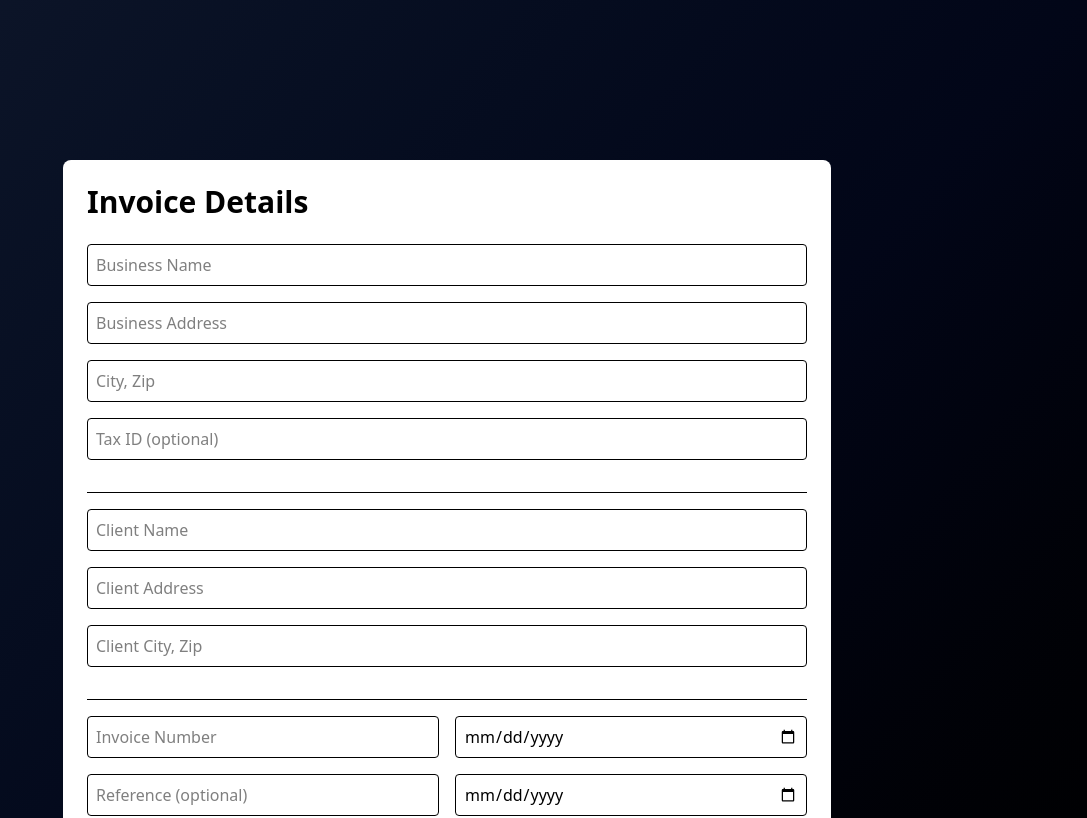
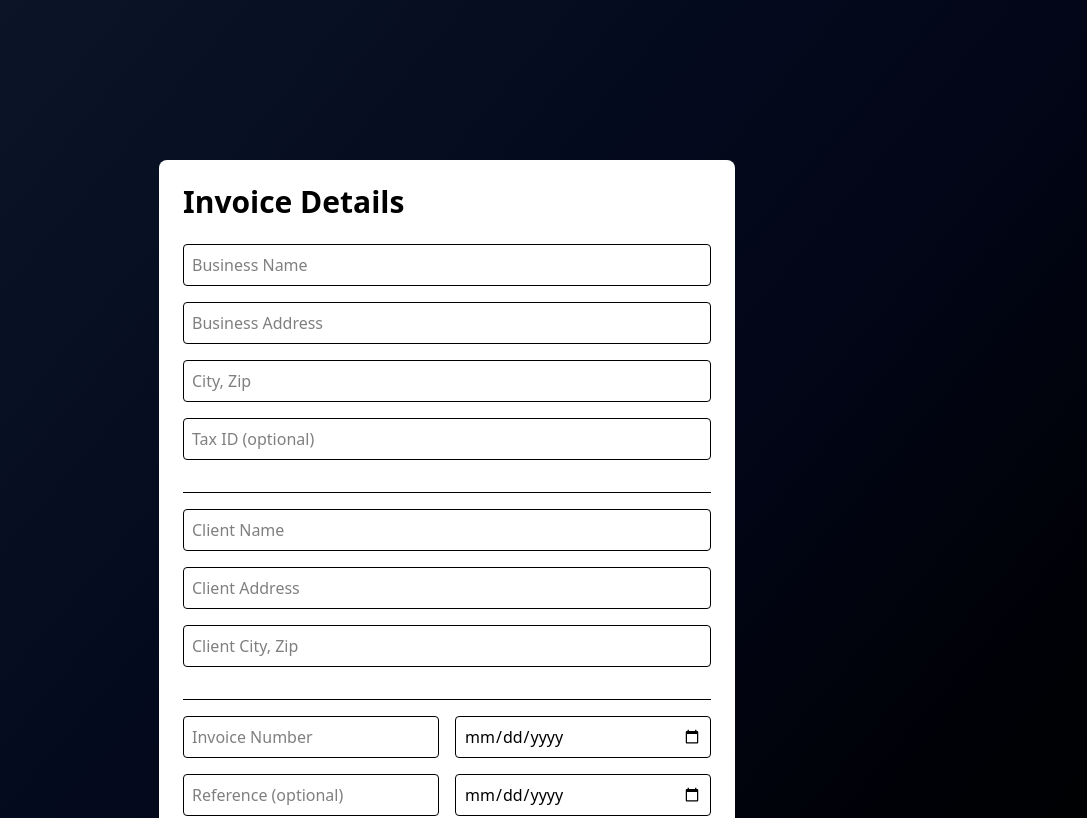
Before and after one commit to ben-abdurrehman/autoInvoice, a Next.js app: page /create in a window 1280 px wide. Shown: the top 818 px of the page, without its empty margins (193-1280 px from the left). Built offline with nearby package versions, Linux system fonts and the light colour scheme.

Commit message:
Modification

```diff
--- a/src/app/create/page.js
+++ b/src/app/create/page.js
@@ -66,7 +66,7 @@ export default function InvoiceFormPage() {
 
   return (
     <main className='w-full bg-gradient-to-br from-slate-900 via-slate-950 to-black py-40'>
-        <div className=" lg:w-3xl 2xl:w-4xl bg-white mx-auto p-6 rounded-lg space-y-6">
+        <div className="w-lg lg:w-xl 2xl:w-2xl bg-white mx-auto p-6 rounded-lg space-y-6">
         <h1 className="text-3xl font-bold">Invoice Details</h1>
         <form onSubmit={handleSubmit} className="space-y-4">
             <input className="w-full border p-2 rounded" placeholder="Business Name" value={form.businessName} onChange={(e) => setForm({ ...form, businessName: e.target.value })} />
--- a/src/app/page.js
+++ b/src/app/page.js
@@ -8,10 +8,9 @@ import Navbar from "@/components/layout/Navbar";
 import Footer from "@/components/layout/Footer";
 import Feature from '@/components/ui/Featured';
 import TimelineStorySection from "@/components/ui/StoryTimeline";
-import { DotLottieReact } from '@lottiefiles/dotlottie-react';
 
 
-import Image from "next/image";
+
 
 export default function Home() {
   return (
--- a/src/components/layout/Footer.js
+++ b/src/components/layout/Footer.js
@@ -1,5 +1,3 @@
-// import "@/styles/globals.css";
-// import autoInvoiceLogo from "@/assets/all-variations/4-removedbg-Croped.png";
 'use client';
 
 
--- a/src/components/ui/Featured.js
+++ b/src/components/ui/Featured.js
@@ -1,3 +1,5 @@
+"use client";
+
 import { useState } from 'react';
 import { FiPlus, FiMinus } from 'react-icons/fi';
 import { featuresImages, featuresDetails } from '@/data/objects/Features';
--- a/src/components/ui/Hero.js
+++ b/src/components/ui/Hero.js
@@ -3,7 +3,6 @@
 import Image from "next/image";
 
 import Invoice1 from '@/assets/InvoicesTemplates/Invoice1.png'
-import Pattern from '@/assets/Patterns/Pattern.png'
 import Link from "next/link";
 // import '@/styles/globals.css';
 
```
Also changed, not shown: src/assets/Landing-page.png (added).
